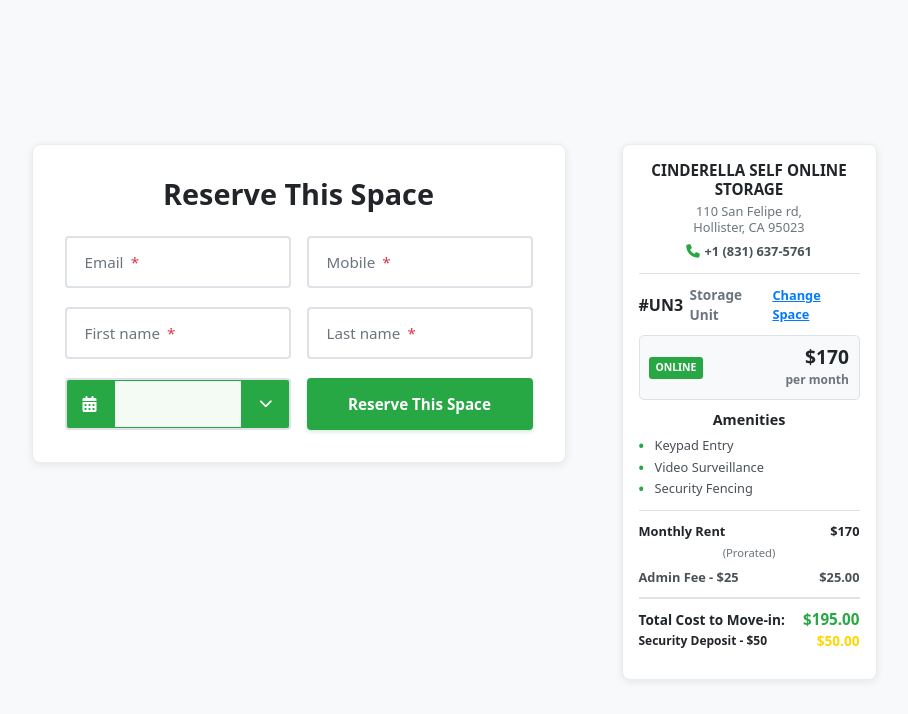
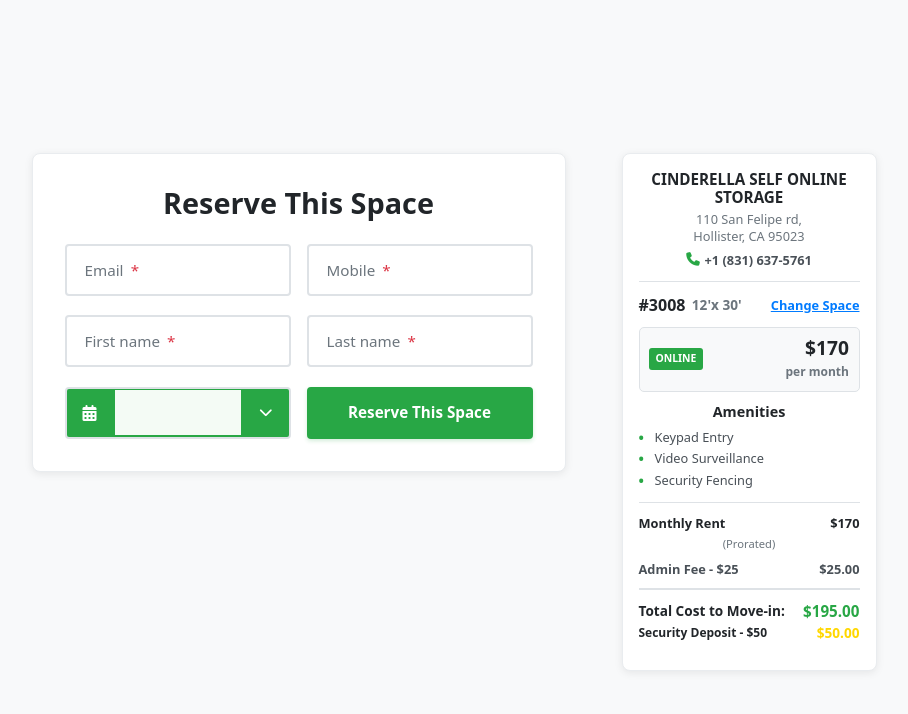
Before and after one commit to aquiiibbb/store-space-pr3, a React (Create React App) app: page /un3 in a window 1280 px wide. Shown: the top 714 px of the page, without its empty margins (186-1094 px from the left). Built offline with nearby package versions, Linux system fonts and the light colour scheme; no server answers.

Commit message:
Update storage unit number and size in un3.jsx

```diff
--- a/src/pages/un3.jsx
+++ b/src/pages/un3.jsx
@@ -353,8 +353,8 @@
                 <div className="space-info">
                   <div className="space-info__header">
                     <div className="space-info__details">
-                      <span className="space-info__number">#UN3</span>
-                      <span className="space-info__size">Storage Unit</span>
+                      <span className="space-info__number">#3008</span>
+                      <span className="space-info__size">12'x 30'</span>
                     </div>
                     <a href="/rent" className="space-info__change-link">Change Space</a>
                   </div>
```
